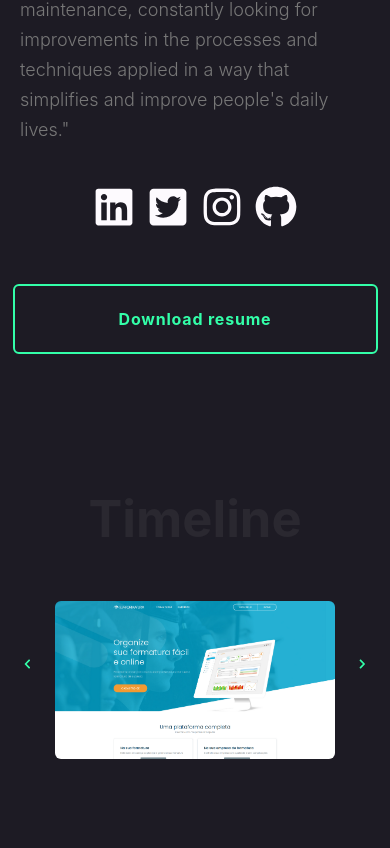
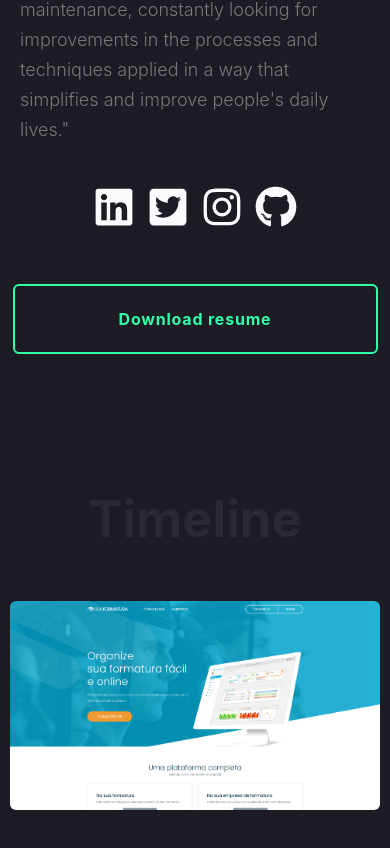
Before and after one commit to henriquebarrosx/Portfolio, a Next.js app: page / in a window 390 px wide. Shown: the part 875-1723 px from the top of the page. Built offline with nearby package versions, Linux system fonts and the light colour scheme.

Commit message:
style: make slide responsive

```diff
--- a/components/TimeLine/styled.js
+++ b/components/TimeLine/styled.js
@@ -35,6 +35,11 @@ export const WorkImage = styled.img`
   transition: all .7s;
   align-items: center;
   justify-content: center;
+
+  @media(max-width: 800px) {
+    width: 95%;
+    margin: auto
+  }
 `;
 
 export const WorkLink = styled.a`
@@ -101,6 +106,10 @@ export const LeftArrow = styled(FaChevronLeft)`
       opacity: 0.3;
     }
   }
+
+  @media(max-width: 800px) {
+    display: none;
+  }
 `;
 
 export const RightArrow = styled(FaChevronRight)`
@@ -113,6 +122,10 @@ export const RightArrow = styled(FaChevronRight)`
     &:hover {
       opacity: 0.3;
     }
+  }
+
+  @media(max-width: 800px) {
+    display: none;
   }
 `;
 
```
